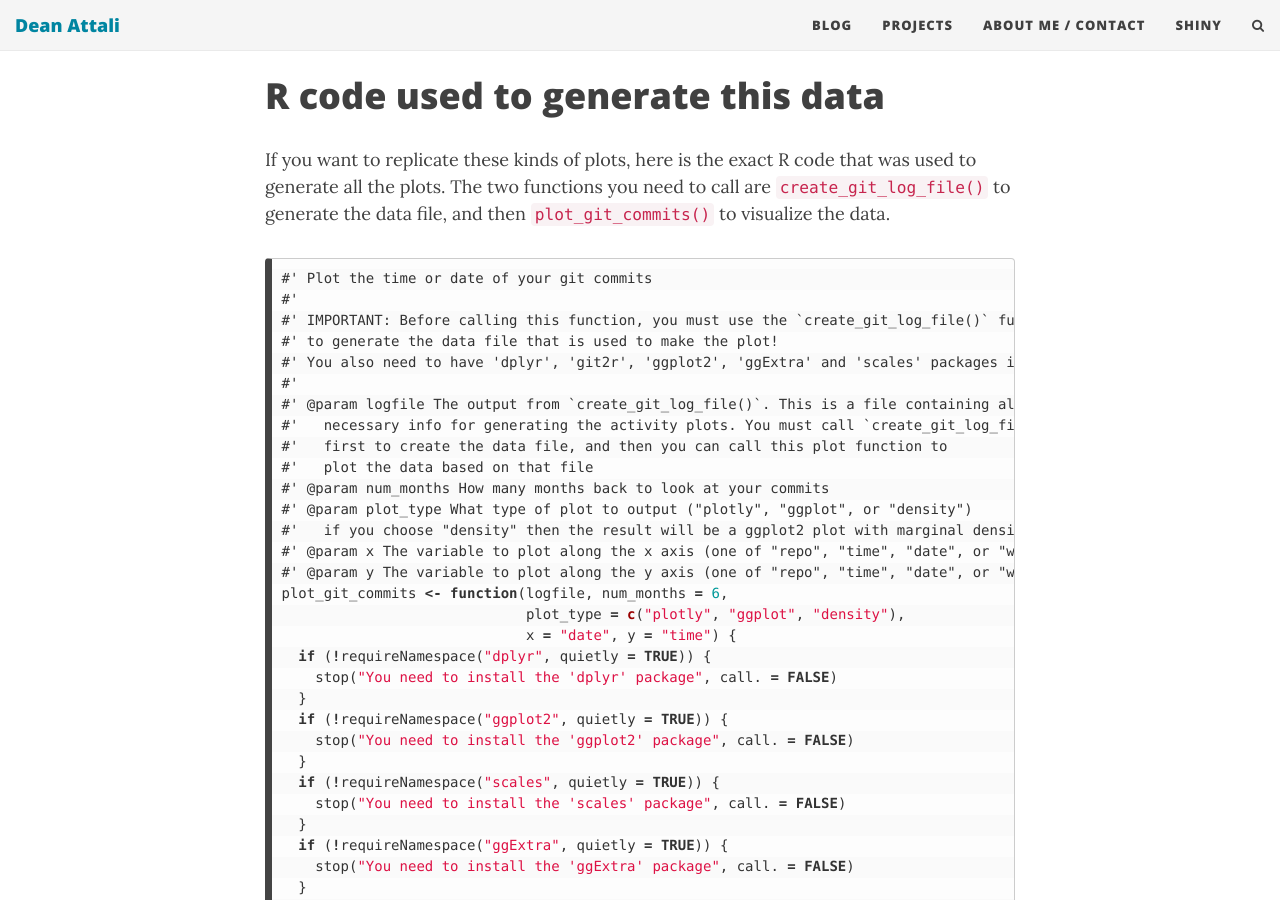
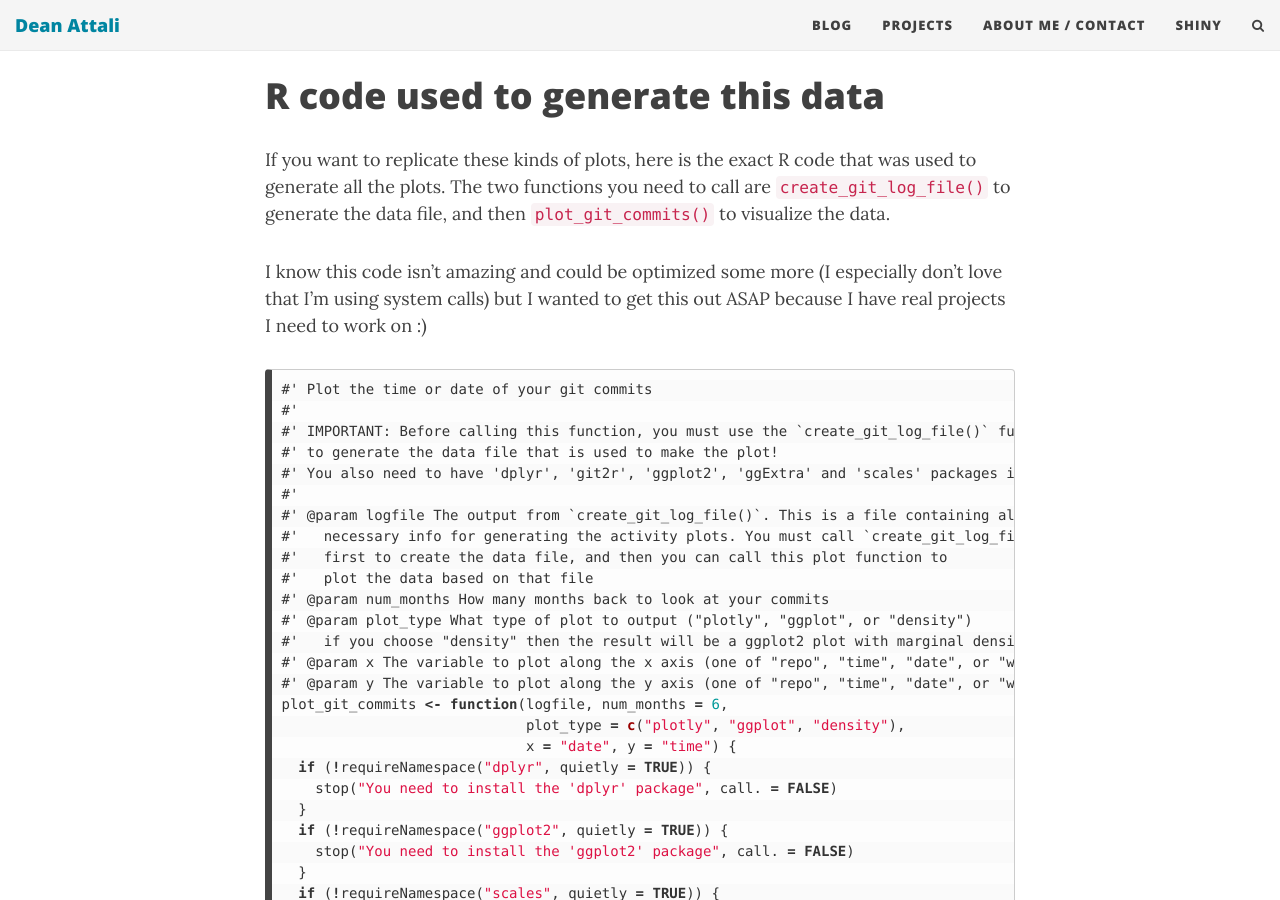
Before and after one commit to daattali/daattali.github.io, a Jekyll site: the page built from _posts/2016-08-18-visualize-git-commits-time.md, in a window 1280 px wide and 900 px high, scrolled down 5618 px. Built offline with Jekyll 4.4.1, drawn with Linux system fonts in a browser that asks for light colours; nearby versions of some CDN libraries; comment, search, counter and statistics services are not loaded.

Commit message:
Update 2016-08-18-visualize-git-commits-time.md

````diff
--- a/_posts/2016-08-18-visualize-git-commits-time.md
+++ b/_posts/2016-08-18-visualize-git-commits-time.md
@@ -99,6 +99,8 @@ But what's amazing is that if you look at Hadley, he seems to be such a good tim
 # R code used to generate this data {#code}
 
 If you want to replicate these kinds of plots, here is the exact R code that was used to generate all the plots. The two functions you need to call are `create_git_log_file()` to generate the data file, and then `plot_git_commits()` to visualize the data.
+
+I know this code isn't amazing and could be optimized some more (I especially don't love that I'm using system calls) but I wanted to get this out ASAP because I have real projects I need to work on :)
 
 ```r
 #' Plot the time or date of your git commits
````
